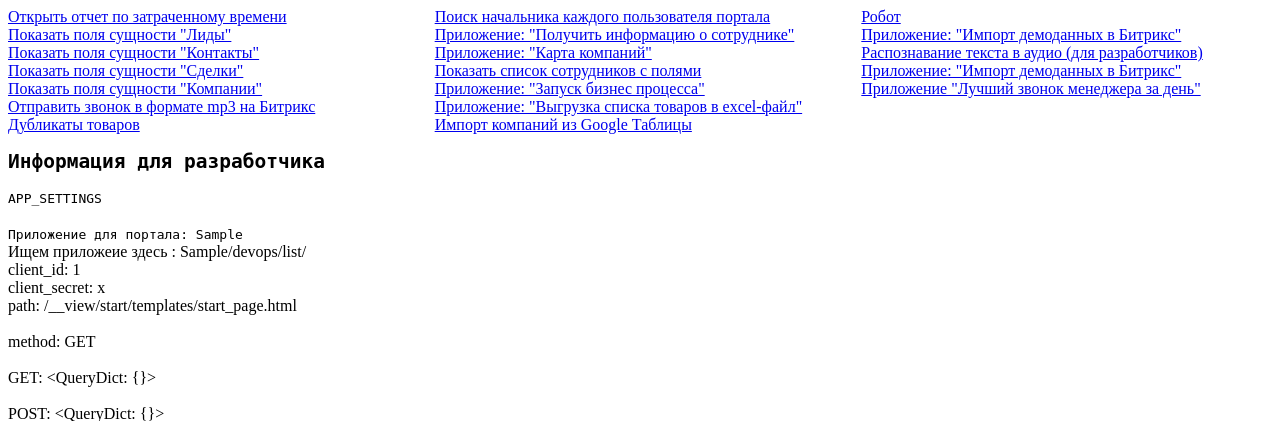
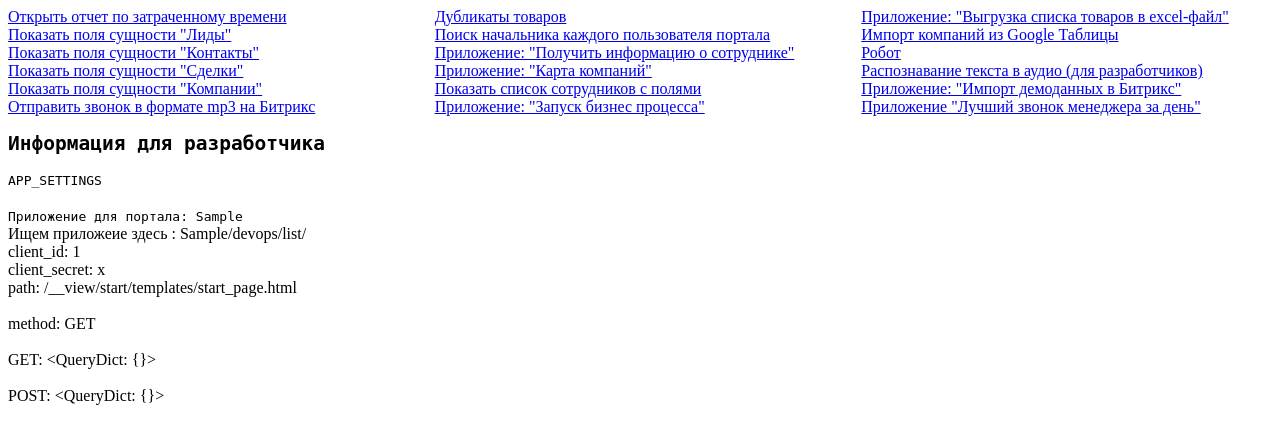
Before and after one commit to hlopikit/is_demo, a Django app: template start/templates/start_page.html in a window 1280 px wide. Shown: the top 421 px of the page. Run offline with Django 3.2, Linux system fonts and the light colour scheme; the template is opened without the code that fills it: most values are stand-ins (such as "Sample title", 1, 10 or a date in 2020).

Commit message:
change top_menu.html

```diff
--- a/start/templates/top_menu.html
+++ b/start/templates/top_menu.html
@@ -14,7 +14,6 @@
     <a href="/product_list_in_excel/product_excel/">Приложение: "Выгрузка списка товаров в excel-файл"<br></a>
     <a href="/import_company_google/import/">Импорт компаний из Google Таблицы<br></a>
     <a href="/robot/home/">Робот<br></a>
-    <a href="/demo_data_in_bitrix/excel/">Приложение: "Импорт демоданных в Битрикс"<br></a>
     <a href="/audio_recognition/show_info/">Распознавание текста в аудио (для разработчиков)<br></a>
     <a href="/demo_data_in_bitrix/demo_data_form/">Приложение: "Импорт демоданных в Битрикс"<br></a>
     <a href="/best_call_manager/start_find_all_call/">Приложение "Лучший звонок менеджера за день"<br></a>
```
